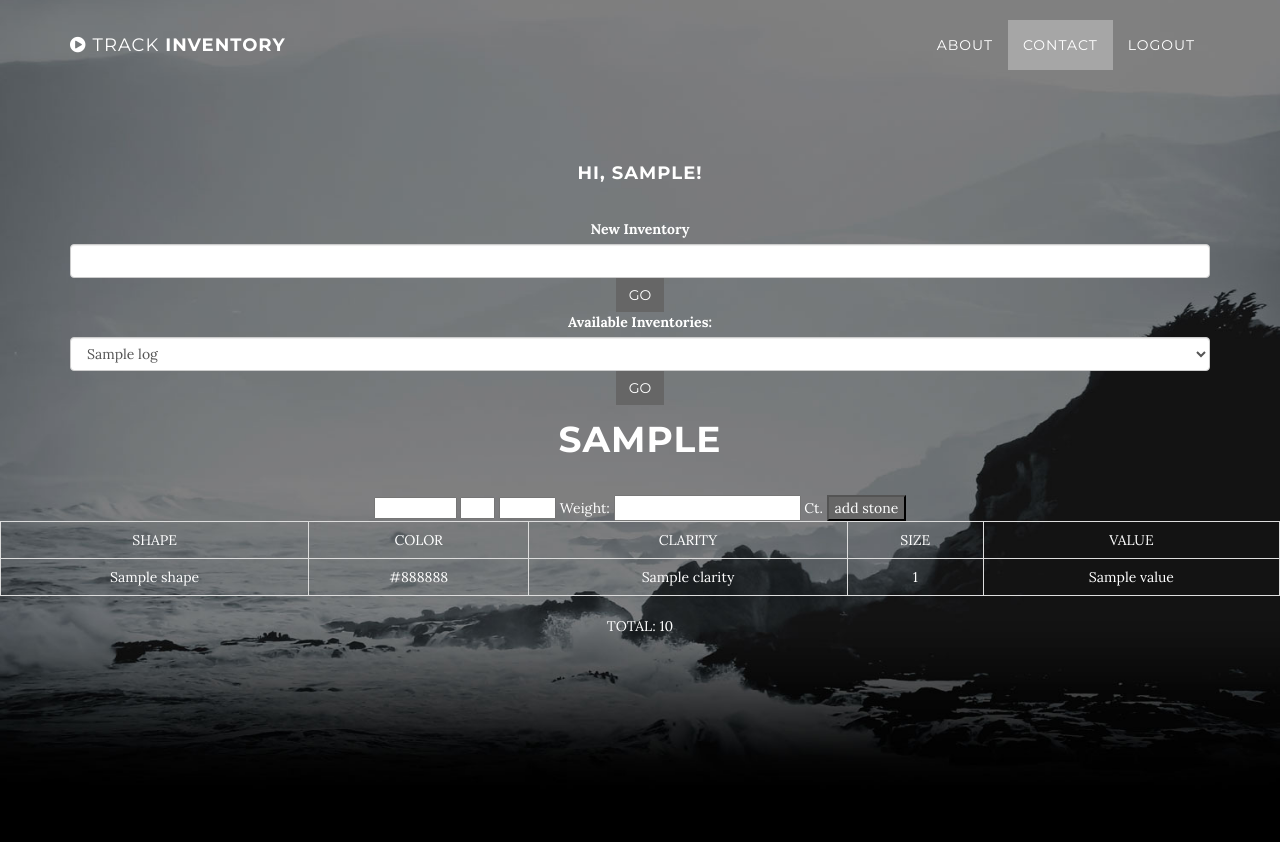
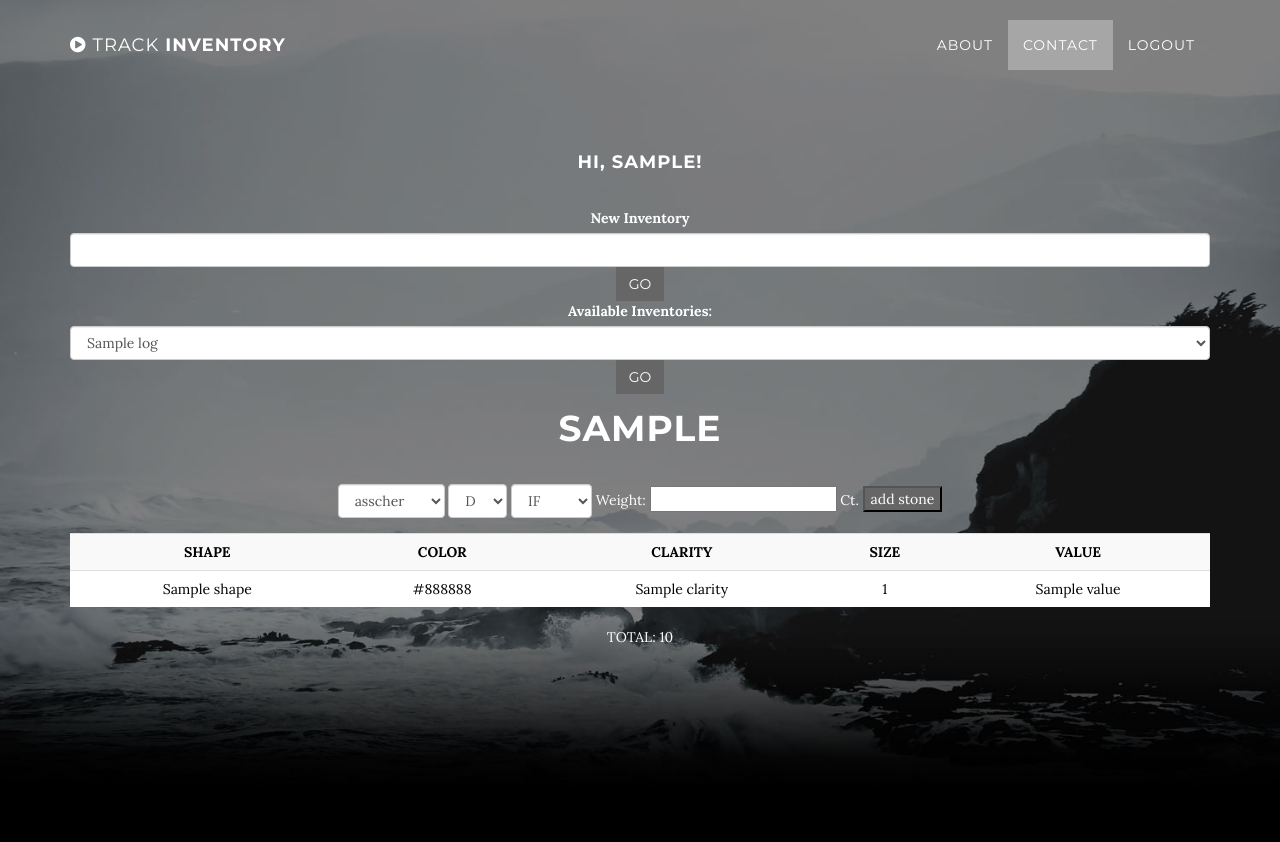
Before and after one commit to MicahSteinbrecher/inventory-flask, a Flask app: template templates/index.html in a window 1280 px wide. Shown: the top 842 px of the page. Run offline with Flask 2, Linux system fonts and the light colour scheme; tables that the repository leaves empty hold one stand-in row (values such as "Sample post"); the template is opened without the code that fills it: values that come from a table or form of the project are taken from there, most other values are stand-ins (such as "Sample title", 1, 10 or a date in 2020); data that the repository does not hold is empty; some libraries are stand-ins or nearby versions.

Commit message:
aesthetic changes

```diff
--- a/requirements.txt
+++ b/requirements.txt
@@ -8,7 +8,7 @@
 psycopg2==2.6.1
 SQLAlchemy==1.0.12
 Werkzeug==0.11.5
-gevent==1.1.0
+
 requests==2.9.1
 git+git://github.com/calpeyser/Rapaport-Python-API
 flask-security==1.7.5
--- a/static/bootstrap/css/grayscale.css
+++ b/static/bootstrap/css/grayscale.css
@@ -379,3 +379,17 @@
 body {
     webkit-tap-highlight-color: rgba(255,255,255,.2);
 }
+
+table {
+    background-color: white;
+    color: black;
+}
+
+th {
+    text-align: center;
+}
+
+
+.invent_descriptors {
+    width: 100px;
+}
--- a/templates/index.html
+++ b/templates/index.html
@@ -29,8 +29,9 @@
 <h1>{{ current_log }}</h1>
 
 {% if current_log %}
-<form  action="{{url_for('add_stone')}}" method="POST">
-    <select name="shape">
+<div>
+<form  action="{{url_for('add_stone')}}" method="POST" class="form-group form-inline">
+    <select name="shape" class="form-control invent_descriptors">
         <option value="asscher">asscher</option>
         <option value="cushion">cushion</option>
         <option value="emerald">emerald</option>
@@ -40,7 +41,7 @@
         <option value="princess">princess</option>
         <option value="radiant">radiant</option>
     </select>
-    <select name="color">
+    <select name="color" class="form-control invent_descriptors">
         <option value="D">D</option>
         <option value="E">E</option>
         <option value="F">F</option>
@@ -53,7 +54,7 @@
         <option value="M">M</option>
         <option value="N">N</option>
     </select>
-    <select name="clarity">
+    <select name="clarity" class="form-control invent_descriptors">
         <option value="IF">IF</option>
         <option value="VVS1">VVS1</option>
         <option value="VVS2">VVS2</option>
@@ -80,8 +81,8 @@
 {% elif not diamonds %}
     <em>Looks like you haven't added any stones to this inventory</em>
 {% else %}
-    <table id="stones" class="table table-bordered">
-    <tr><td>SHAPE</td><td>COLOR</td><td>CLARITY</td><td>SIZE</td><td>VALUE</td></tr>
+    <table id="stones" class = "table table-striped" BGCOLOR="#ffff00">
+    <tr><th>SHAPE</th><th>COLOR</th><th>CLARITY</th><th>SIZE</th><th>VALUE</th></tr>
         {% for diamond in diamonds %}
             <tr> <td>{{ diamond.shape }}</td>
             <td>{{ diamond.color }}</td>
```
